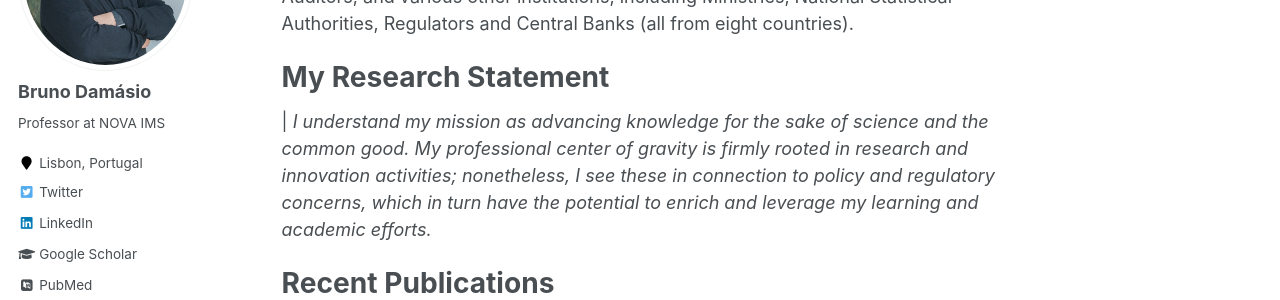
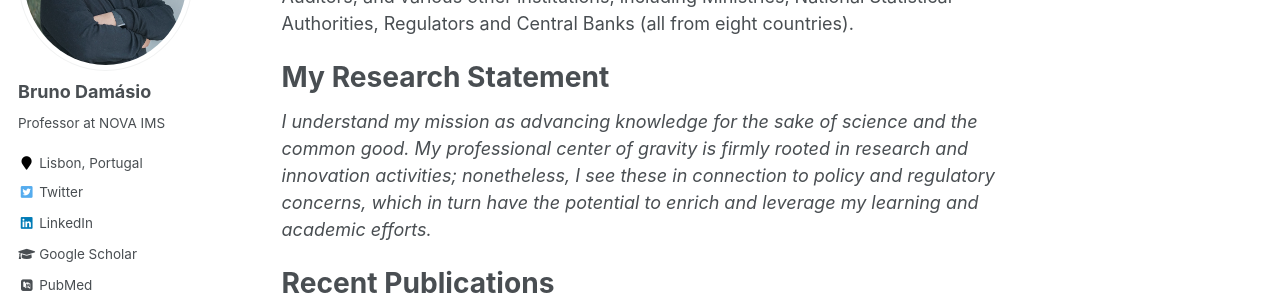
Before and after one commit to damasiob/damasiob.github.io, a Jekyll site: the page built from _pages/about.md, in a window 1280 px wide and 900 px high, scrolled down 325 px. Shown: the part 149-449 px from the top of the window. Built offline with Jekyll 4.4.1, drawn with Linux system fonts in a browser that asks for light colours; some web fonts are replaced.

```diff
--- a/_pages/about.md
+++ b/_pages/about.md
@@ -14,7 +14,7 @@ I completed my Ph.D. in Applied Mathematics at the University of Lisbon in 2019.
 
 My Research Statement
 ======
-|    *I understand my mission as advancing knowledge for the sake of science and the common good. My professional center of gravity is firmly rooted in research and innovation activities; nonetheless, I see these in connection to policy and regulatory concerns, which in turn have the potential to enrich and leverage my learning and academic efforts.*
+  *I understand my mission as advancing knowledge for the sake of science and the common good. My professional center of gravity is firmly rooted in research and innovation activities; nonetheless, I see these in connection to policy and regulatory concerns, which in turn have the potential to enrich and leverage my learning and academic efforts.*
 
 
 
```
